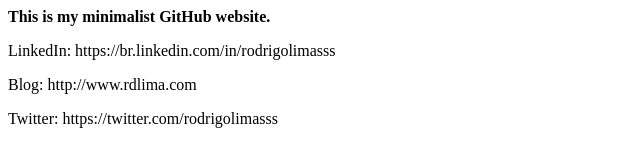
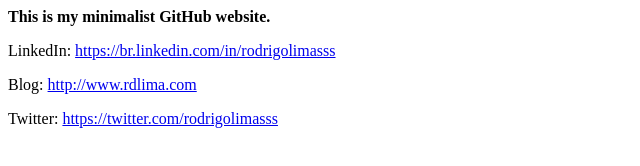
Before and after one commit to RodrigoLimasss/rodrigolimasss.github.io, a plain HTML site: page index.html in a window 1280 px wide. Shown: the whole page, without its empty margins (0-640 px from the left). Drawn offline with Linux system fonts and the light colour scheme.

Commit message:
Add links

```diff
--- a/index.html
+++ b/index.html
@@ -2,8 +2,8 @@
   <head></head>
   <body>
     <p><b>This is my minimalist GitHub website.</b></p>
-    <p>LinkedIn: https://br.linkedin.com/in/rodrigolimasss</p>
-    <p>Blog: http://www.rdlima.com</p>
-    <p>Twitter: https://twitter.com/rodrigolimasss</p>
+    <p>LinkedIn: <a href="https://br.linkedin.com/in/rodrigolimasss" target="_blank">https://br.linkedin.com/in/rodrigolimasss</a></p>
+    <p>Blog: <a href="http://www.rdlima.com" target="_blank">http://www.rdlima.com</a></p>
+    <p>Twitter: <a href="https://twitter.com/rodrigolimasss" target="_blank">https://twitter.com/rodrigolimasss</a></p>
   </body>
 </html>
```
